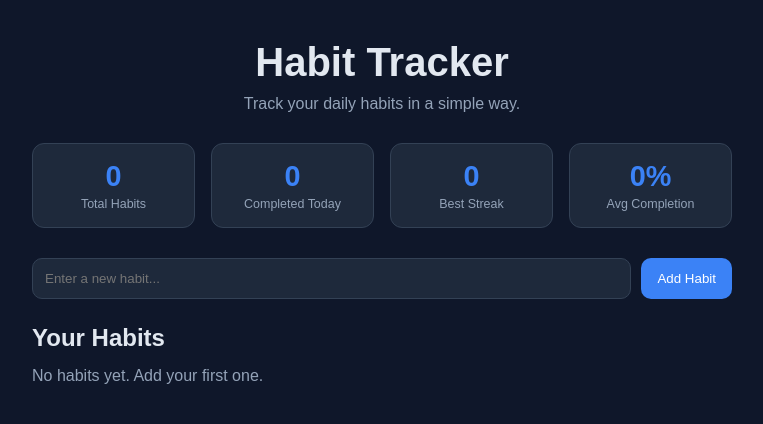
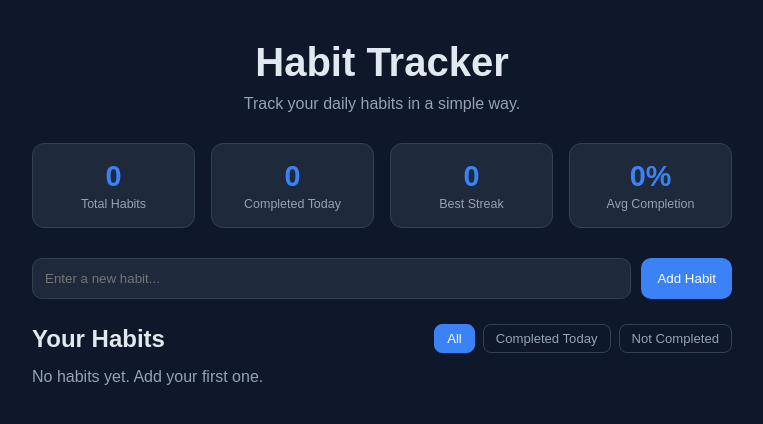
Before and after one commit to ShaharKoza/habit-tracker, a React (Vite) app: page / in a window 1280 px wide. Shown: the top 424 px of the page, without its empty margins (258-1021 px from the left). Built offline with nearby package versions, Linux system fonts and the light colour scheme.

Commit message:
Add filters, Hebrew RTL support, and professional README

```diff
--- a/src/App.jsx
+++ b/src/App.jsx
@@ -33,6 +33,7 @@ function getCompletionRate(completedDates, createdAt) {
 
 function App() {
   const [habitName, setHabitName] = useState('')
+  const [filter, setFilter] = useState('all')
 
   const [habits, setHabits] = useState(() => {
     const saved = localStorage.getItem('habits')
@@ -87,6 +88,12 @@ function App() {
       ? Math.round(habits.reduce((sum, h) => sum + getCompletionRate(h.completedDates, h.createdAt), 0) / habits.length)
       : 0
 
+  const filteredHabits = habits.filter((h) => {
+    if (filter === 'done') return h.completedDates.includes(today)
+    if (filter === 'notDone') return !h.completedDates.includes(today)
+    return true
+  })
+
   return (
     <div className="app">
       <header className="header">
@@ -116,6 +123,7 @@ function App() {
       <main className="container">
         <form className="habit-form" onSubmit={handleAddHabit}>
           <input
+            dir="auto"
             type="text"
             placeholder="Enter a new habit..."
             value={habitName}
@@ -125,12 +133,39 @@ function App() {
         </form>
 
         <section className="habit-list">
-          <h2>Your Habits</h2>
+          <div className="list-header">
+            <h2>Your Habits</h2>
+            <div className="filters">
+              <button
+                type="button"
+                className={`filter-btn ${filter === 'all' ? 'active' : ''}`}
+                onClick={() => setFilter('all')}
+              >
+                All
+              </button>
+              <button
+                type="button"
+                className={`filter-btn ${filter === 'done' ? 'active' : ''}`}
+                onClick={() => setFilter('done')}
+              >
+                Completed Today
+              </button>
+              <button
+                type="button"
+                className={`filter-btn ${filter === 'notDone' ? 'active' : ''}`}
+                onClick={() => setFilter('notDone')}
+              >
+                Not Completed
+              </button>
+            </div>
+          </div>
 
           {habits.length === 0 ? (
             <p className="empty-message">No habits yet. Add your first one.</p>
+          ) : filteredHabits.length === 0 ? (
+            <p className="empty-message">No habits match this filter.</p>
           ) : (
-            habits.map((habit) => {
+            filteredHabits.map((habit) => {
               const doneToday = habit.completedDates.includes(today)
               const streak = getStreak(habit.completedDates)
               const rate = getCompletionRate(habit.completedDates, habit.createdAt)
@@ -141,7 +176,7 @@ function App() {
                   className={`habit-card ${doneToday ? 'done' : ''}`}
                 >
                   <div>
-                    <span>{habit.name}</span>
+                    <span dir="auto">{habit.name}</span>
                     <p style={{ margin: '4px 0 0', fontSize: '0.8rem', opacity: 0.7 }}>
                       Streak: {streak} day{streak !== 1 ? 's' : ''} &nbsp;·&nbsp; Completion: {rate}%
                     </p>
--- a/src/index.css
+++ b/src/index.css
@@ -131,3 +131,38 @@ body {
   margin-top: 4px;
   text-align: center;
 }
+
+.list-header {
+  display: flex;
+  align-items: center;
+  justify-content: space-between;
+  flex-wrap: wrap;
+  gap: 10px;
+  margin-bottom: 15px;
+}
+
+.list-header h2 {
+  margin-bottom: 0;
+}
+
+.filters {
+  display: flex;
+  gap: 8px;
+  flex-wrap: wrap;
+}
+
+.filter-btn {
+  padding: 6px 12px;
+  border: 1px solid #334155;
+  border-radius: 8px;
+  background: transparent;
+  color: #94a3b8;
+  cursor: pointer;
+  font-size: 0.82rem;
+}
+
+.filter-btn.active {
+  background: #3b82f6;
+  border-color: #3b82f6;
+  color: white;
+}
```
Also changed, not shown: 1 other file (tests, documents, lock files or other folders).
